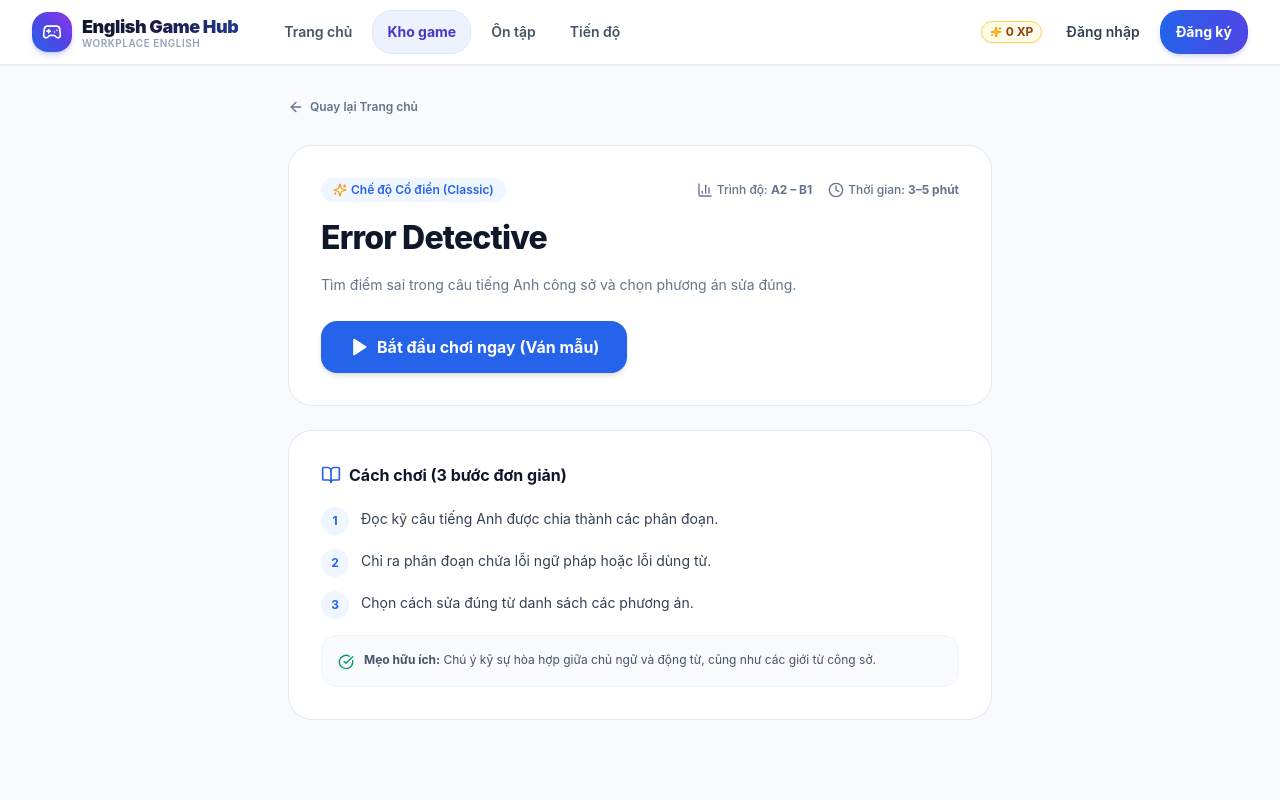
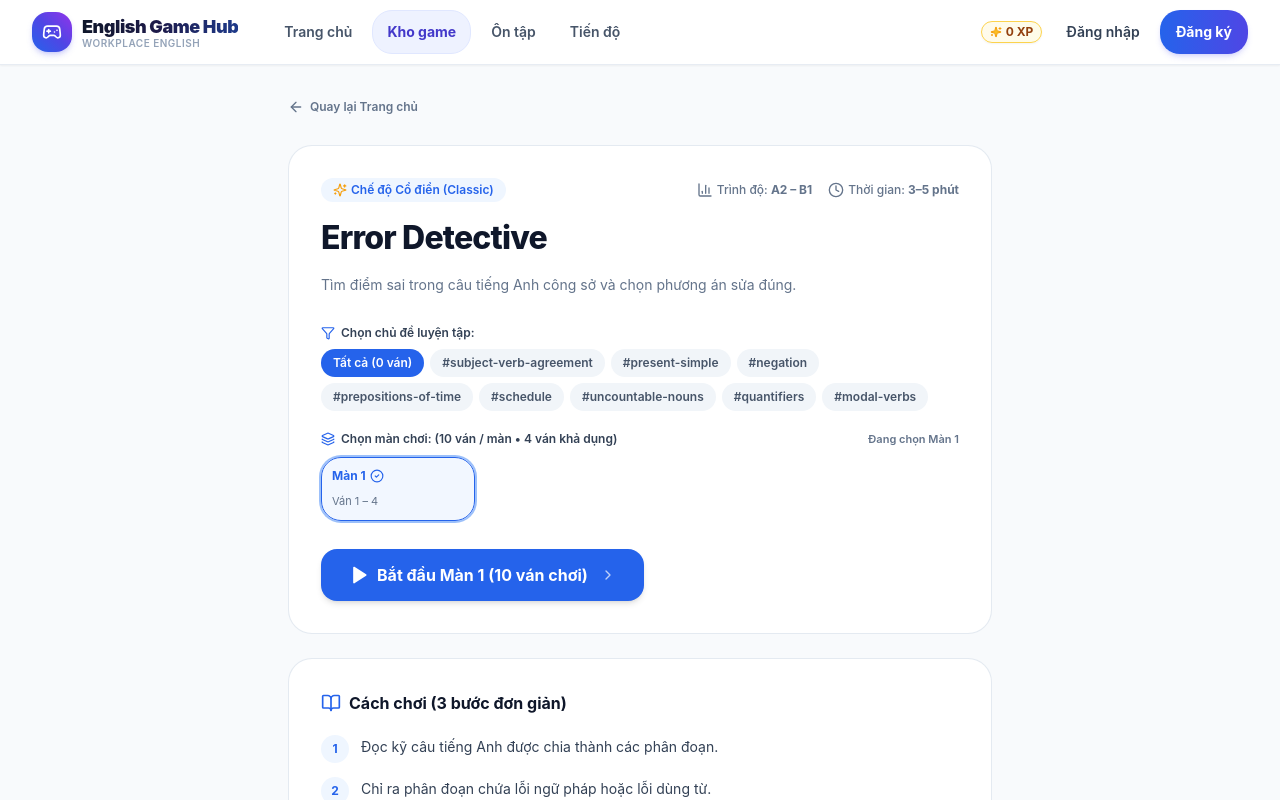
Before and after one commit to truongvinh-dev-fullstack/englist-game-hub, a Next.js app: page /games/error-detective in a window 1280 px wide. Shown: the top 800 px of the page. Built offline with nearby package versions, Linux system fonts and the light colour scheme.

Commit message:
fix(stages): ensure consistent stage division and reliable IndexedDB hydration for listen-choose

```diff
--- a/src/components/game-shared/GameStageSelector.tsx
+++ b/src/components/game-shared/GameStageSelector.tsx
@@ -6,6 +6,11 @@ import { Play, Layers, Filter, CheckCircle2, ChevronRight, Trophy } from "lucide
 import { loadCustomQuestionsByGameAsync } from "@/lib/storage/question-storage";
 import { getGameStageRecords, formatDuration, type StageRecord } from "@/lib/storage/game-record-storage";
 import type { AnyQuestion } from "@/lib/validations/content";
+import { MEMORY_FLIP_SAMPLE_QUESTIONS } from "@/games/memory-flip/sample-data";
+import { SENTENCE_BUILDER_SAMPLE_QUESTIONS } from "@/games/sentence-builder/sample-data";
+import { ERROR_DETECTIVE_SAMPLE_QUESTIONS } from "@/games/error-detective/sample-data";
+import { LISTEN_CHOOSE_SAMPLE_QUESTIONS } from "@/games/listen-choose/sample-data";
+import { ROLEPLAY_SAMPLE_QUESTIONS } from "@/games/roleplay/sample-data";
 import { cn } from "@/lib/utils";
 
 interface GameStageSelectorProps {
@@ -22,6 +27,28 @@ export function GameStageSelector({ slug }: GameStageSelectorProps) {
   const [selectedStage, setSelectedStage] = useState<number>(1);
   const [stagePage, setStagePage] = useState<number>(0);
 
+  const basePool = useMemo(() => {
+    switch (slug) {
+      case "memory-flip":
+        return MEMORY_FLIP_SAMPLE_QUESTIONS;
+      case "sentence-builder":
+        return SENTENCE_BUILDER_SAMPLE_QUESTIONS;
+      case "error-detective":
+        return ERROR_DETECTIVE_SAMPLE_QUESTIONS;
+      case "listen-choose":
+        return LISTEN_CHOOSE_SAMPLE_QUESTIONS;
+      case "roleplay":
+        return ROLEPLAY_SAMPLE_QUESTIONS;
+      default:
+        return [];
+    }
+  }, [slug]);
+
+  // Use custom questions if available, otherwise fallback to base sample questions
+  const allAvailableQuestions = useMemo(() => {
+    return customQuestions.length > 0 ? customQuestions : (basePool as AnyQuestion[]);
+  }, [customQuestions, basePool]);
+
   useEffect(() => {
     setMounted(true);
 
@@ -32,10 +59,11 @@ export function GameStageSelector({ slug }: GameStageSelectorProps) {
         setStageRecords(records);
 
         // Intelligently default to next uncompleted stage
+        const effectiveCount = questions.length > 0 ? questions.length : basePool.length;
         const completedStages = Object.keys(records).map(Number);
         if (completedStages.length > 0) {
           const highest = Math.max(...completedStages);
-          const totalS = Math.max(1, Math.ceil(questions.length / SESSION_SIZE));
+          const totalS = Math.max(1, Math.ceil(effectiveCount / SESSION_SIZE));
           const nextS = Math.min(highest + 1, totalS);
           setSelectedStage(nextS);
           const pageForStage = Math.floor((nextS - 1) / 8);
@@ -47,27 +75,31 @@ export function GameStageSelector({ slug }: GameStageSelectorProps) {
     reload();
     window.addEventListener("egh_questions_updated", reload);
     return () => window.removeEventListener("egh_questions_updated", reload);
-  }, [slug]);
+  }, [slug, basePool]);
 
   // Extract unique topics / tags from questions
   const availableTopics = useMemo(() => {
-    if (customQuestions.length === 0) return [];
+    if (allAvailableQuestions.length === 0) return [];
     const tags = new Set<string>();
-    customQuestions.forEach((q) => {
+    allAvailableQuestions.forEach((q) => {
       const topicId = "topic_id" in q ? q.topic_id : undefined;
-      if (topicId && topicId !== "default") tags.add(topicId);
+      if (topicId && topicId !== "default" && topicId !== "00000000-0000-0000-0000-000000000001") {
+        tags.add(topicId);
+      }
       const conceptTags = q.concept_tags || [];
       conceptTags.forEach((t: string) => {
-        if (t && t.length > 1) tags.add(t);
+        if (t && t.length > 1 && t !== "listening" && t !== "vocabulary" && t !== "grammar" && t !== "speaking") {
+          tags.add(t);
+        }
       });
     });
     return Array.from(tags).slice(0, 8); // Top 8 relevant tags
-  }, [customQuestions]);
+  }, [allAvailableQuestions]);
 
   // Filter questions based on selected topic
   const filteredQuestions = useMemo(() => {
-    if (selectedTopic === "all") return customQuestions;
-    return customQuestions.filter((q) => {
+    if (selectedTopic === "all") return allAvailableQuestions;
+    return allAvailableQuestions.filter((q) => {
       const tags: string[] = q.concept_tags || [];
       const topicId: string = "topic_id" in q && q.topic_id ? String(q.topic_id) : "";
       return (
@@ -75,7 +107,7 @@ export function GameStageSelector({ slug }: GameStageSelectorProps) {
         tags.some((t) => t.toLowerCase() === selectedTopic.toLowerCase())
       );
     });
-  }, [customQuestions, selectedTopic]);
+  }, [allAvailableQuestions, selectedTopic]);
 
   // Total stages (10 questions per stage)
   const totalStages = Math.max(1, Math.ceil(filteredQuestions.length / SESSION_SIZE));
@@ -95,21 +127,6 @@ export function GameStageSelector({ slug }: GameStageSelectorProps) {
         >
           <Play className="h-5 w-5 fill-white" aria-hidden="true" />
           <span>Bắt đầu chơi ngay</span>
-        </Link>
-      </div>
-    );
-  }
-
-  // If no custom questions, render standard play button
-  if (customQuestions.length === 0) {
-    return (
-      <div className="pt-2">
-        <Link
-          href={`/games/${slug}/play`}
-          className="inline-flex min-h-touch items-center gap-2 rounded-2xl bg-primary px-7 py-3.5 text-base font-bold text-white shadow-md hover:bg-primary-hover focus-visible:outline-2 focus-visible:outline-primary transition-all"
-        >
-          <Play className="h-5 w-5 fill-white" aria-hidden="true" />
-          <span>Bắt đầu chơi ngay (Ván mẫu)</span>
         </Link>
       </div>
     );
--- a/src/lib/storage/question-storage.ts
+++ b/src/lib/storage/question-storage.ts
@@ -25,6 +25,7 @@ const CUSTOM_QUESTIONS_STORAGE_KEY = "egh_custom_questions_v1";
 // In-memory cache for fast synchronous access
 let memoryQuestionsCache: StoredQuestionItem[] | null = null;
 let isIdbLoadingPromise: Promise<StoredQuestionItem[]> | null = null;
+let isIdbHydrated = false;
 
 function isClientSide(): boolean {
   return typeof window !== "undefined";
@@ -47,8 +48,8 @@ function notifyQuestionsUpdated() {
 export async function loadCustomQuestionsAsync(): Promise<StoredQuestionItem[]> {
   if (!isClientSide()) return [];
 
-  // Return existing memory cache if already populated
-  if (memoryQuestionsCache !== null) {
+  // Return existing memory cache ONLY if IndexedDB has already hydrated it
+  if (isIdbHydrated && memoryQuestionsCache !== null) {
     return memoryQuestionsCache;
   }
 
@@ -63,6 +64,7 @@ export async function loadCustomQuestionsAsync(): Promise<StoredQuestionItem[]>
       const idbData = await getIdbItem<StoredQuestionItem[]>(CUSTOM_QUESTIONS_STORAGE_KEY);
       if (Array.isArray(idbData) && idbData.length > 0) {
         memoryQuestionsCache = idbData;
+        isIdbHydrated = true;
         notifyQuestionsUpdated();
         return idbData;
       }
@@ -74,7 +76,8 @@ export async function loadCustomQuestionsAsync(): Promise<StoredQuestionItem[]>
           const parsed = JSON.parse(raw);
           if (Array.isArray(parsed) && parsed.length > 0) {
             memoryQuestionsCache = parsed;
-            // Also sync to IndexedDB for future capacity
+            isIdbHydrated = true;
+            // Also sync to IndexedDB for future high-capacity persistence
             setIdbItem(CUSTOM_QUESTIONS_STORAGE_KEY, parsed).catch(() => {});
             notifyQuestionsUpdated();
             return parsed;
@@ -82,12 +85,14 @@ export async function loadCustomQuestionsAsync(): Promise<StoredQuestionItem[]>
         }
       }
 
-      memoryQuestionsCache = [];
-      return [];
+      memoryQuestionsCache = memoryQuestionsCache || [];
+      isIdbHydrated = true;
+      return memoryQuestionsCache;
     } catch (err) {
       console.warn("Failed to load questions from storage:", err);
-      memoryQuestionsCache = [];
-      return [];
+      memoryQuestionsCache = memoryQuestionsCache || [];
+      isIdbHydrated = true;
+      return memoryQuestionsCache;
     } finally {
       isIdbLoadingPromise = null;
     }
@@ -193,6 +198,7 @@ export async function saveCustomQuestions(
 
     // 1. Update memory cache immediately
     memoryQuestionsCache = merged;
+    isIdbHydrated = true;
 
     // 2. Persist to IndexedDB (handles large datasets 3,000+ items seamlessly)
     await setIdbItem(CUSTOM_QUESTIONS_STORAGE_KEY, merged);
```
